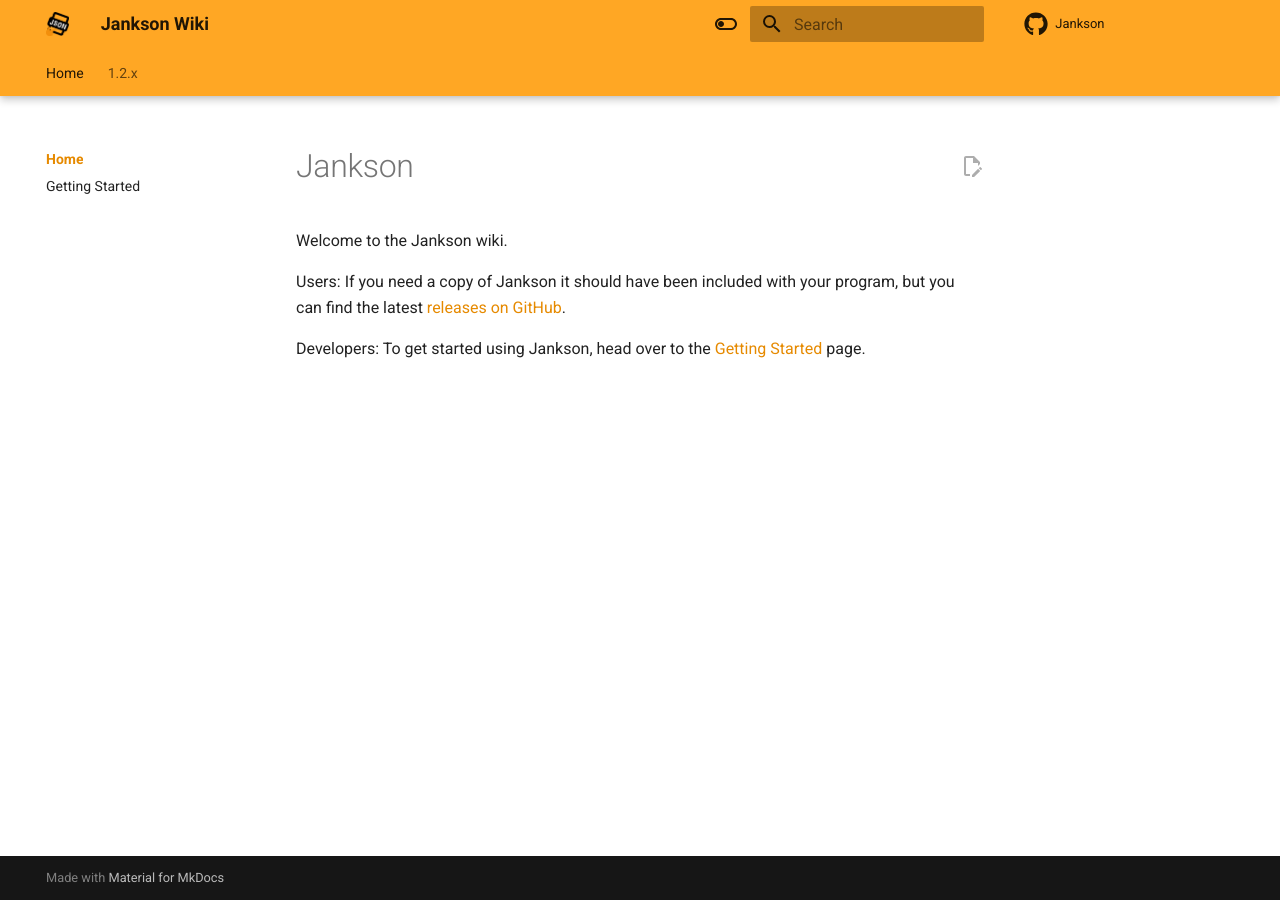
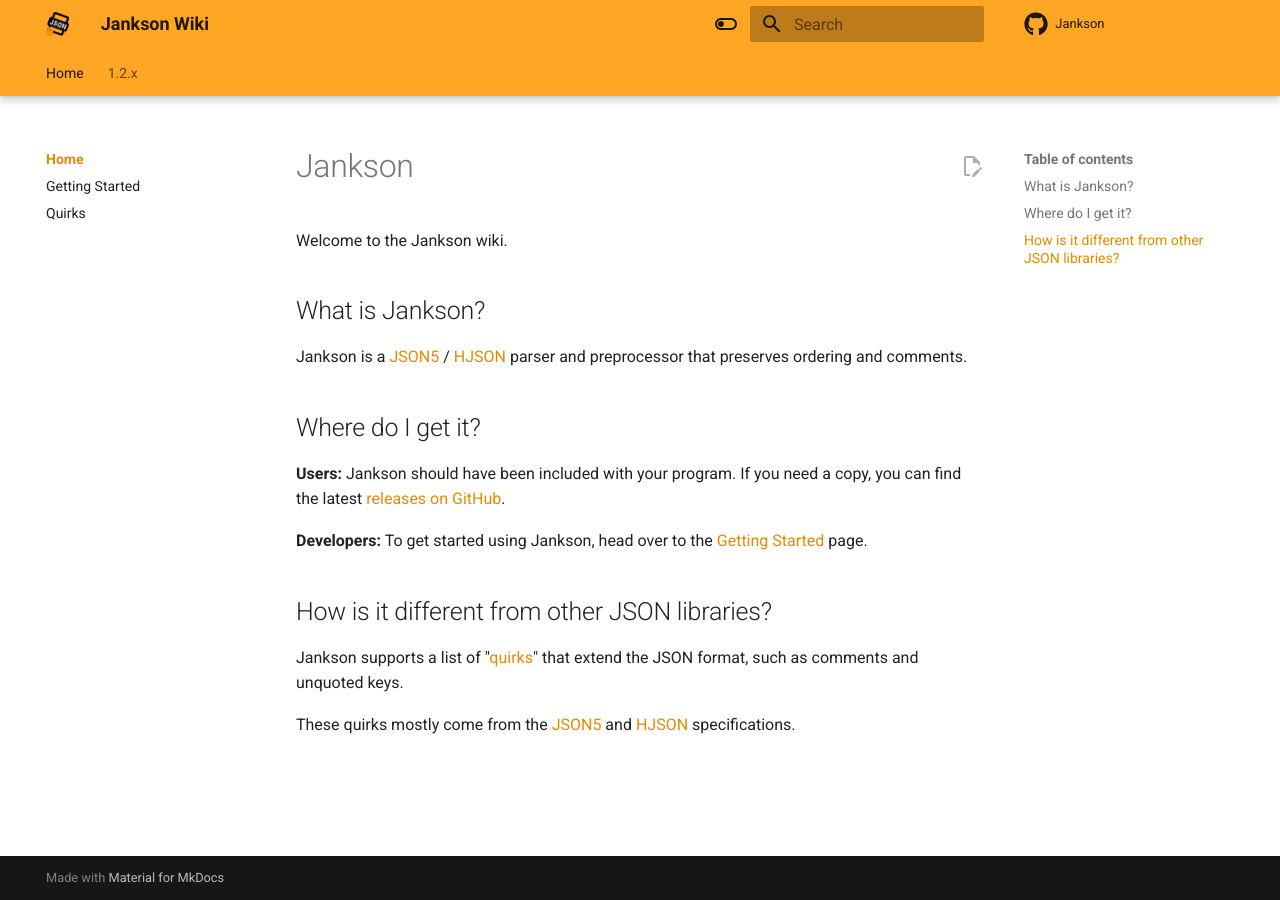
Before and after one commit to falkreon/Jankson, an MkDocs documentation site: the page built from docs/index.md, in a window 1280 px wide. Built offline with MkDocs 1.6.1 and Material for MkDocs 9.7.7, drawn with Linux system fonts in a browser that asks for light colours; comment, search, counter and statistics services are not loaded.

Commit message:
[Docs] Quirks documentation
I also edited the ReadMe to encourage viewers to visit the wiki.

```diff
--- a/docs/index.md
+++ b/docs/index.md
@@ -2,10 +2,26 @@
 
 Welcome to the Jankson wiki.
 
-Users: If you need a copy of Jankson it should have been included with your program,
-but you can find the latest [releases on GitHub].
+## What is Jankson?
 
-Developers: To get started using Jankson, head over to the [Getting Started] page.
+Jankson is a [JSON5] / [HJSON] parser and preprocessor that preserves ordering and comments.
+
+## Where do I get it?
+
+**Users:** Jankson should have been included with your program.
+If you need a copy, you can find the latest [releases on GitHub].
+
+**Developers:** To get started using Jankson, head over to the [Getting Started] page.
+
+## How is it different from other JSON libraries?
+
+Jankson supports a list of "[quirks]" that extend the JSON format,
+such as comments and unquoted keys.
+
+These quirks mostly come from the [JSON5] and [HJSON] specifications.
 
 [releases on GitHub]:https://github.com/falkreon/Jankson/releases
 [Getting Started]:getting_started.md
+[JSON5]:https://json5.org/
+[HJSON]:https://hjson.github.io/#intro
+[quirks]:./quirks.md
--- a/mkdocs.yml
+++ b/mkdocs.yml
@@ -47,6 +47,7 @@
   - Home:
       - 'index.md'
       - "Getting Started": 'getting_started.md'
+      - "Quirks": 'quirks.md'
   - 1.2.x:
       - "Loading POJOs": "v1/loading_pojos.md"
       - "Combine with Gson/Jackson": "v1/jankson_preprocessor.md"
```
Also changed, not shown: README.md (+19 -101 lines), docs/quirks.md (added, +117 -0 lines), docs/v1/custom_serialization.md (+2 -2 lines).
